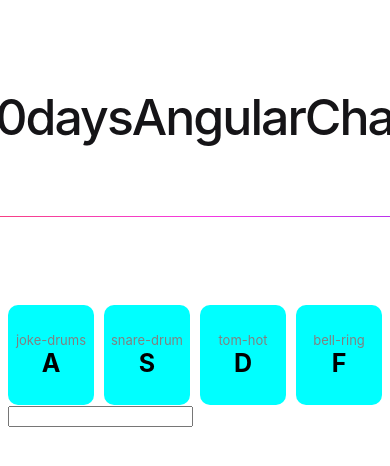
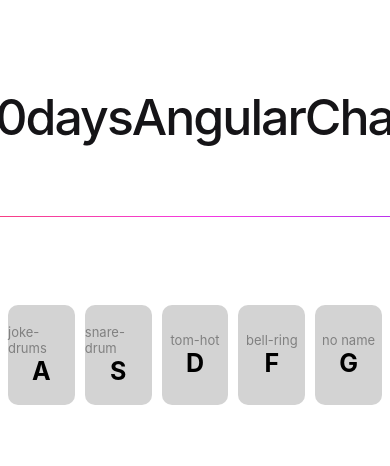
Before and after one commit to brolo1313/30daysAngularChallenge, an Angular app: page / in a window 390 px wide. Shown: the top 466 px of the page. Built offline with nearby package versions, Linux system fonts and the light colour scheme.

Commit message:
improved drum component to handle audio loading errors and improve UI responsiveness

```diff
--- a/angular.json
+++ b/angular.json
@@ -20,20 +20,11 @@
             "outputPath": "dist/30days-angular-challenge",
             "index": "src/index.html",
             "browser": "src/main.ts",
-            "polyfills": [
-              "zone.js"
-            ],
+            "polyfills": ["zone.js"],
             "tsConfig": "tsconfig.app.json",
             "inlineStyleLanguage": "scss",
-            "assets": [
-              {
-                "glob": "**/*",
-                "input": "public"
-              }
-            ],
-            "styles": [
-              "src/styles.scss"
-            ],
+            "assets": ["src/assets", "src/public"],
+            "styles": ["src/styles.scss"],
             "scripts": []
           },
           "configurations": {
@@ -78,10 +69,7 @@
         "test": {
           "builder": "@angular-devkit/build-angular:karma",
           "options": {
-            "polyfills": [
-              "zone.js",
-              "zone.js/testing"
-            ],
+            "polyfills": ["zone.js", "zone.js/testing"],
             "tsConfig": "tsconfig.spec.json",
             "inlineStyleLanguage": "scss",
             "assets": [
@@ -90,9 +78,7 @@
                 "input": "public"
               }
             ],
-            "styles": [
-              "src/styles.scss"
-            ],
+            "styles": ["src/styles.scss"],
             "scripts": []
           }
         }
--- a/src/app/components/drum/drum.component.html
+++ b/src/app/components/drum/drum.component.html
@@ -1,13 +1,12 @@
 <div class="main">
   <div class="wrapper_drums">
     @for(drum of drumsList; track drum.name){
-    <div class="drum_item">
-        <span class="name">{{ drum.name }}</span>
+    <div [class.disabled]="drum.isDisabled" class="drum_item">
+        <span class="name">{{ drum.name ? drum.name : 'no name' }}</span>
         <span class="key">{{ drum.key }}</span>
     </div>
     } @empty {
     <span>There are no drums</span>
     }
   </div>
-  <input type="text" (keypress)="handler($event)" />
 </div>
--- a/src/app/components/drum/drum.component.scss
+++ b/src/app/components/drum/drum.component.scss
@@ -21,6 +21,10 @@
   background-color: aqua;
   border-radius: 10px;
 
+  &.disabled {
+    background-color: lightgray;
+  }
+
   .name {
     font-size: 13px;
     color: gray;
--- a/src/app/components/drum/drum.component.ts
+++ b/src/app/components/drum/drum.component.ts
@@ -1,4 +1,4 @@
-import { Component } from '@angular/core';
+import { Component, HostListener, OnInit } from '@angular/core';
 
 @Component({
   selector: 'app-drum',
@@ -6,31 +6,64 @@ import { Component } from '@angular/core';
   templateUrl: './drum.component.html',
   styleUrl: './drum.component.scss'
 })
-export class DrumComponent {
+export class DrumComponent implements OnInit {
   public drumsList = [
     {
       key: 'A',
       name: 'joke-drums',
-      audio: '/src/assets/audio/joke-drums.mp3'
+      audio: new Audio('assets/audio/joke-drums.mp3'),
+      isDisabled: false
     },
     {
       key: 'S',
       name: 'snare-drum',
-      audio: '/src/assets/audio/snare-drum.mp3'
+      audio: new Audio('assets/audio/snare-drum.mp3'),
+      isDisabled: false
     },
     {
       key: 'D',
       name: 'tom-hot',
-      audio: '/src/assets/audio/tom-hot.mp3'
+      audio: new Audio('assets/audio/tom-hot.mp3'),
+      isDisabled: false
     },
     {
       key: 'F',
       name: 'bell-ring',
-      audio: '/src/assets/audio/bell-ring.mp3'
+      audio: new Audio('assets/audio/bell-ring.mp3'),
+      isDisabled: false
+    },
+    {
+      key: 'G',
+      name: '',
+      audio: new Audio('bad-path/assets/audio/bell-ring.mp3'),
+      isDisabled: false
     }
   ]
 
-  handler(event: KeyboardEvent) {
-    console.log(event.key, event.keyCode);
+
+  @HostListener('document:keydown', ['$event'])
+  onKeydown(event: KeyboardEvent) {
+    const drum = this.drumsList.find(drum => drum.key === event.key.toUpperCase());
+    if (drum && !drum.isDisabled) {
+      console.log(event.code, event.keyCode, event);
+      drum.audio.play();
+    }
+
+  }
+
+  ngOnInit() {
+    this.drumsList.forEach(drum => {
+      drum.audio.oncanplaythrough = () => {
+        console.log(`Audio for ${drum.name} is ready to play.`);
+      };
+
+      drum.audio.onerror = (error) => {
+        console.error(`Error loading audio for ${drum.name}:`, error);
+        drum.isDisabled = true;
+      };
+
+      drum.audio.load();
+
+    });
   }
 }
```
